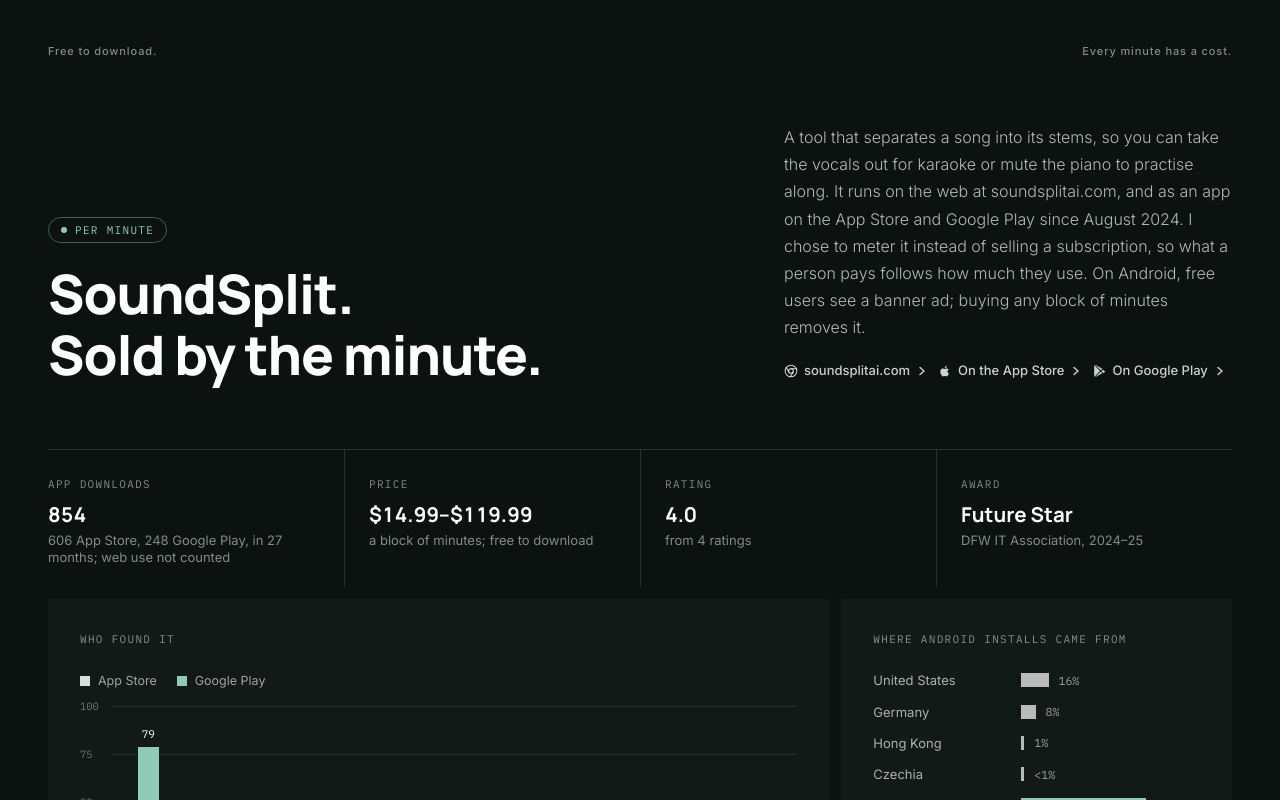
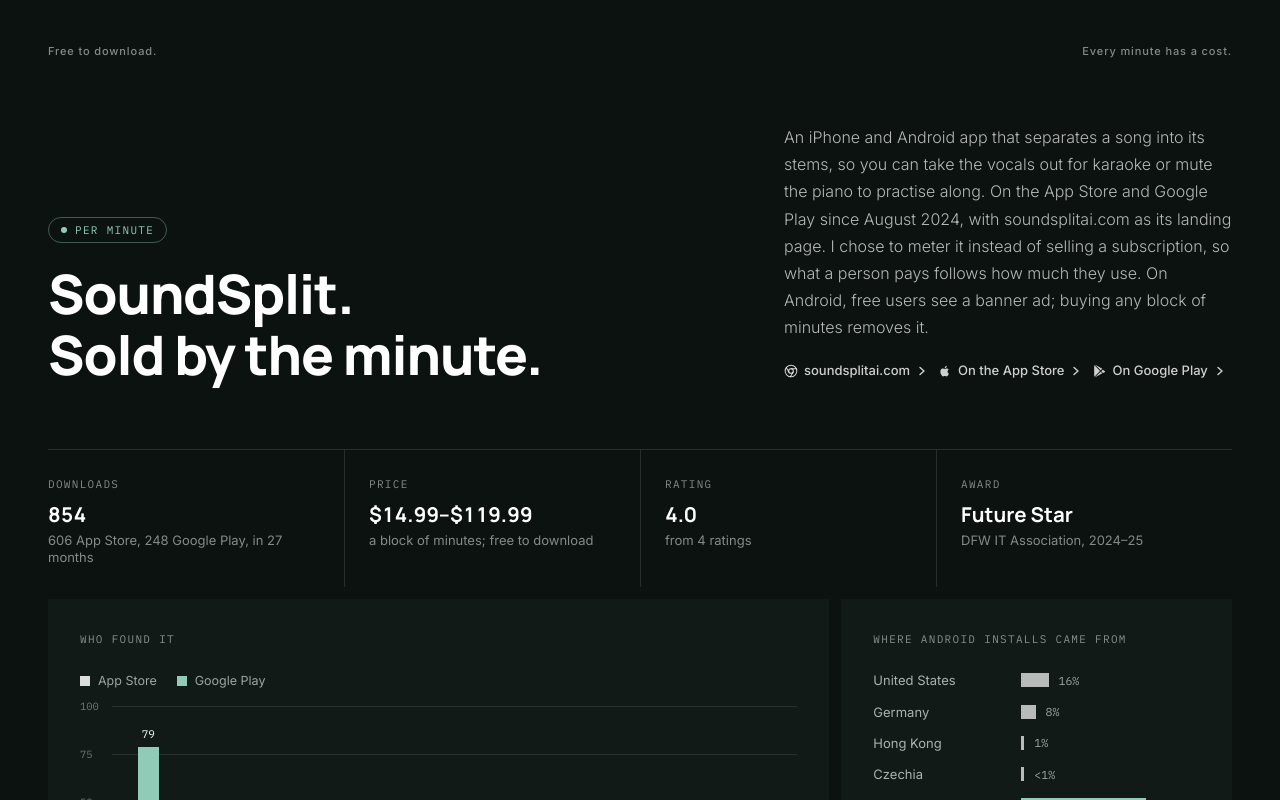
Before and after one commit to yiboprofile/alanyibo, a React (Vite) app: page / in a window 1280 px wide. Shown: the part 5700-6500 px from the top of the page. Built offline with nearby package versions, Linux system fonts and the light colour scheme.

Commit message:
Describe soundsplitai.com as SoundSplit's landing page, not a web app
Co-Authored-By: Claude Opus 5.5 <noreply@anthropic.com>
Claude-Session: https://claude.ai/code/session_01HGi3LMXWpYRFDkksem3R8G

```diff
--- a/src/components/Cases.tsx
+++ b/src/components/Cases.tsx
@@ -146,9 +146,9 @@ export default function Cases() {
         title={['SoundSplit.', 'Sold by the minute.']}
         lede={
           <>
-            A tool that separates a song into its stems, so you can take the vocals out for karaoke or mute the piano to
-            practise along. It runs on the web at soundsplitai.com, and as an app on the App Store and Google Play since
-            August 2024. I chose to meter it instead of selling a subscription, so what a person pays follows how much
+            An iPhone and Android app that separates a song into its stems, so you can take the vocals out for karaoke or
+            mute the piano to practise along. On the App Store and Google Play since August 2024, with soundsplitai.com
+            as its landing page. I chose to meter it instead of selling a subscription, so what a person pays follows how much
             they use. On Android, free users see a banner ad; buying any block of minutes removes it.
           </>
         }
@@ -158,7 +158,7 @@ export default function Cases() {
           { href: 'https://play.google.com/store/apps/details?id=sound.split.ai', label: 'On Google Play' },
         ]}
         facts={[
-          { label: 'App downloads', value: '854', note: '606 App Store, 248 Google Play, in 27 months; web use not counted' },
+          { label: 'Downloads', value: '854', note: '606 App Store, 248 Google Play, in 27 months' },
           { label: 'Price', value: '$14.99–$119.99', note: 'a block of minutes; free to download' },
           { label: 'Rating', value: '4.0', note: 'from 4 ratings' },
           { label: 'Award', value: 'Future Star', note: 'DFW IT Association, 2024–25' },
@@ -218,7 +218,6 @@ export default function Cases() {
           'Purchases so far: how many of the people who downloaded it bought minutes (App Store Connect, In-App Purchases; Play Console, Orders). This is the number that tests the pricing.',
           'What the banner ads have earned so far, and whether seeing an ad pushes anyone to buy minutes.',
           'Why ads on Android but not on iPhone, if the iPhone app has none.',
-          'Web app use: visitors or sign-ups on soundsplitai.com, if they are tracked, so the web version is counted too.',
           'Why metered rather than a subscription, in my own words.',
         ]}
       >
--- a/src/data/products.ts
+++ b/src/data/products.ts
@@ -14,7 +14,7 @@ export const products = [
   {
     id: 'soundsplit',
     name: 'SoundSplit',
-    kind: 'Web, iPhone and Android app, song stems',
+    kind: 'iPhone and Android app, song stems',
     model: 'Per minute',
     who: 'You pay for what you use; on Android, ads pay for free users',
     price: '$14.99+',
```
